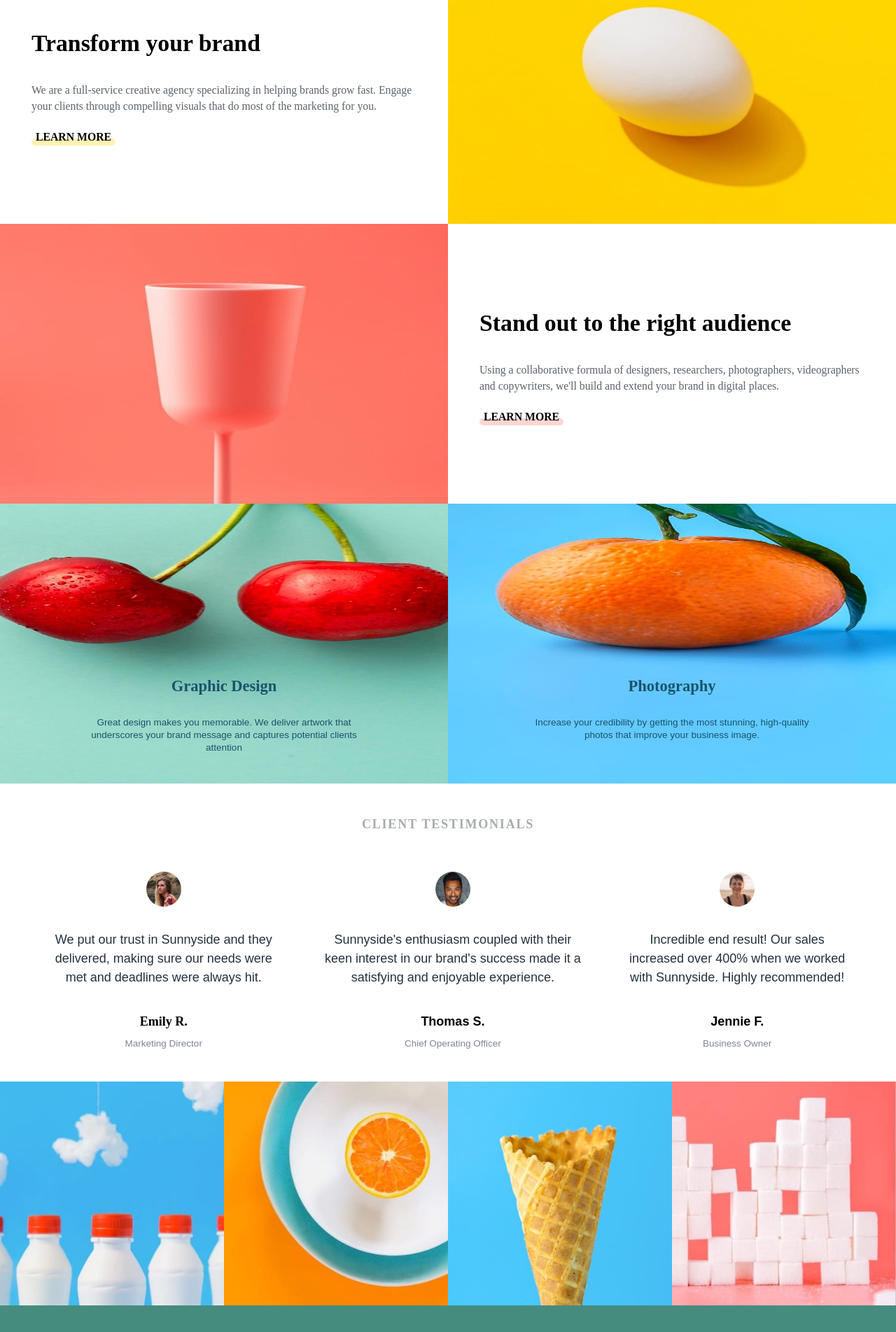
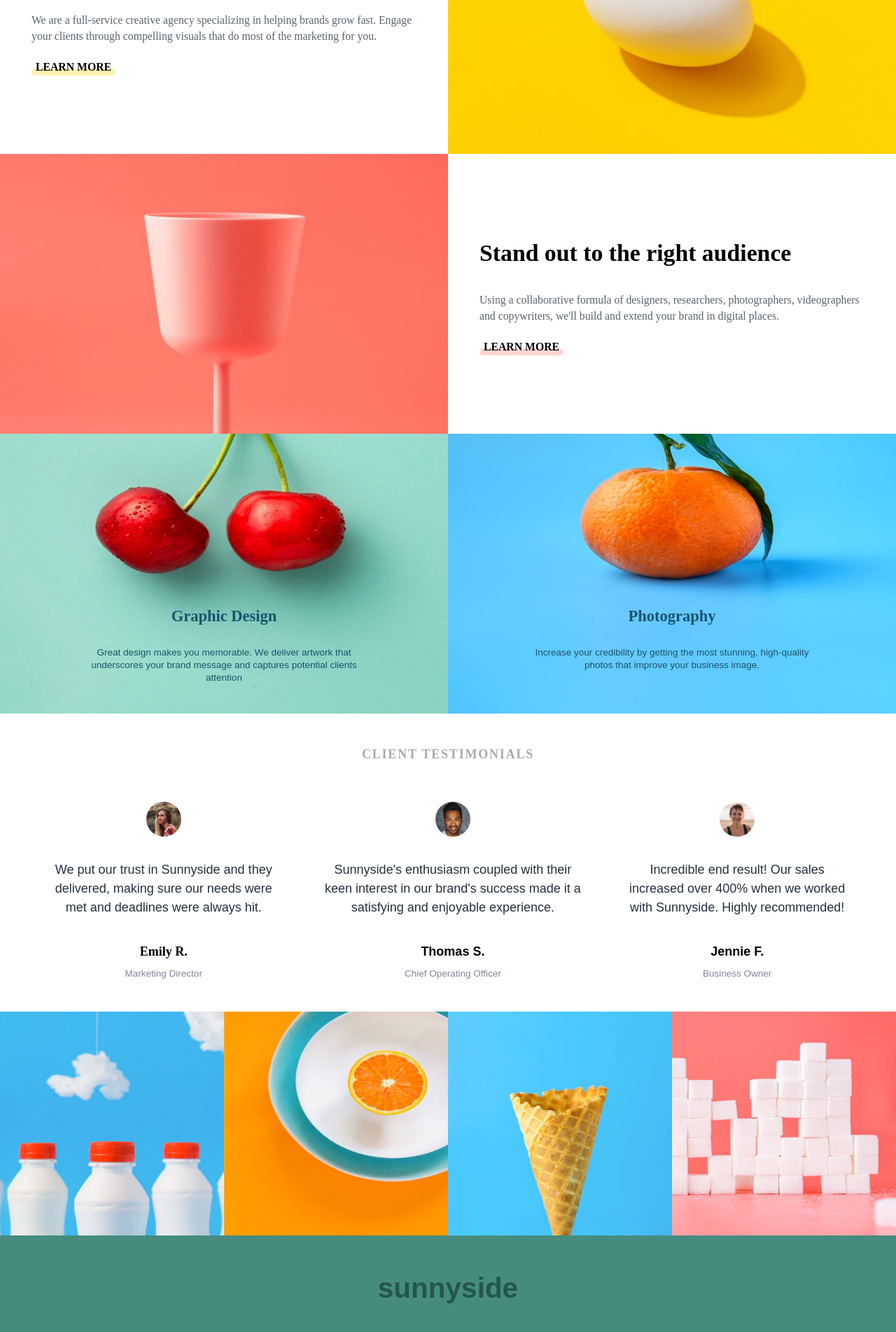
Before and after one commit to MikevPeeren/sunnyside-agency-landing-page, a Next.js app: page / in a window 1280 px wide. Shown: the part 880-2784 px from the top of the page at 70% size. Built offline with nearby package versions, Linux system fonts and the light colour scheme.

Commit message:
:sparkles: added media query hook

```diff
--- a/pages/index.tsx
+++ b/pages/index.tsx
@@ -7,7 +7,11 @@ import Testimonials from "../components/Testimonials";
 import ImageText from "../components/ImageText";
 import NavBar from "../components/NavBar";
 
+import useMediaQuery from "../utils/hooks/useMediaQuery";
+
 const Home: NextPage = () => {
+  const isDesktop = useMediaQuery("(min-width: 960px)");
+
   return (
     <div>
       <Head>
@@ -20,11 +24,15 @@ const Home: NextPage = () => {
         <div className="flex flex-col h-vh h-vw overflow-hidden">
           <div className="relative">
             <NavBar />
-            <div className="w-full relative h-[500px] md:h-[800px]">
+            <div className="w-full relative h-[500px] md:h-[700px]">
               <div className="absolute w-full">
-                <div className="w-full h-[500px] md:h-[800px] relative">
+                <div className="w-full h-[500px] md:h-[700px] relative">
                   <Image
-                    src="/mobile/image-header.jpg"
+                    src={
+                      isDesktop
+                        ? "/desktop/image-header.jpg"
+                        : "/mobile/image-header.jpg"
+                    }
                     alt="header image"
                     layout="fill"
                   />
@@ -51,7 +59,11 @@ const Home: NextPage = () => {
           <div className="md:flex md:flex-row">
             <div className="w-full md:w-2/4 h-[300px] md:h-[400px] relative md:order-2">
               <Image
-                src="/mobile/image-transform.jpg"
+                src={
+                  isDesktop
+                    ? "/desktop/image-transform.jpg"
+                    : "/mobile/image-transform.jpg"
+                }
                 alt="header image"
                 layout="fill"
               />
@@ -66,7 +78,11 @@ const Home: NextPage = () => {
           <div className="md:flex md:flex-row">
             <div className="w-full md:w-2/4 h-[300px] md:h-[400px] relative md:order-none">
               <Image
-                src="/mobile/image-stand-out.jpg"
+                src={
+                  isDesktop
+                    ? "/desktop/image-stand-out.jpg"
+                    : "/mobile/image-stand-out.jpg"
+                }
                 alt="header image"
                 layout="fill"
               />
@@ -83,7 +99,11 @@ const Home: NextPage = () => {
               <div className="absolute w-full">
                 <div className="w-full h-[650px] md:h-[400px] relative">
                   <Image
-                    src="/mobile/image-graphic-design.jpg"
+                    src={
+                      isDesktop
+                        ? "/desktop/image-graphic-design.jpg"
+                        : "/mobile/image-graphic-design.jpg"
+                    }
                     alt="header image"
                     layout="fill"
                   />
@@ -97,11 +117,19 @@ const Home: NextPage = () => {
             <div className="w-full relative h-[650px] md:h-[400px]">
               <div className="absolute w-full">
                 <div className="w-full h-[650px] md:h-[400px] relative">
-                  <Image
-                    src="/mobile/image-photography.jpg"
-                    alt="header image"
-                    layout="fill"
-                  />
+                  {isDesktop ? (
+                    <Image
+                      src="/desktop/image-photography.jpg"
+                      alt="header image"
+                      layout="fill"
+                    />
+                  ) : (
+                    <Image
+                      src="/mobile/image-photography.jpg"
+                      alt="header image"
+                      layout="fill"
+                    />
+                  )}
                 </div>
               </div>
               <ImageText
@@ -115,7 +143,11 @@ const Home: NextPage = () => {
             <div className="flex flex-row w-full">
               <div className="w-2/4">
                 <Image
-                  src="/mobile/image-gallery-milkbottles.jpg"
+                  src={
+                    isDesktop
+                      ? "/desktop/image-gallery-milkbottles.jpg"
+                      : "/mobile/image-gallery-milkbottles.jpg"
+                  }
                   alt="header image"
                   width={100}
                   height={100}
@@ -124,7 +156,11 @@ const Home: NextPage = () => {
               </div>
               <div className="w-2/4">
                 <Image
-                  src="/mobile/image-gallery-orange.jpg"
+                  src={
+                    isDesktop
+                      ? "/desktop/image-gallery-orange.jpg"
+                      : "/mobile/image-gallery-orange.jpg"
+                  }
                   alt="header image"
                   width={100}
                   height={100}
@@ -135,7 +171,11 @@ const Home: NextPage = () => {
             <div className="flex flex-row w-full">
               <div className="w-2/4">
                 <Image
-                  src="/mobile/image-gallery-cone.jpg"
+                  src={
+                    isDesktop
+                      ? "/desktop/image-gallery-cone.jpg"
+                      : "/mobile/image-gallery-cone.jpg"
+                  }
                   alt="header image"
                   width={100}
                   height={100}
@@ -144,7 +184,11 @@ const Home: NextPage = () => {
               </div>
               <div className="w-2/4">
                 <Image
-                  src="/mobile/image-gallery-sugar-cubes.jpg"
+                  src={
+                    isDesktop
+                      ? "/desktop/image-gallery-sugar-cubes.jpg"
+                      : "/mobile/image-gallery-sugar-cubes.jpg"
+                  }
                   alt="header image"
                   width={100}
                   height={100}
--- /dev/null
+++ b/utils/hooks/useMediaQuery.tsx
@@ -0,0 +1,19 @@
+import { useState, useEffect } from "react";
+
+const useMediaQuery = (query: string) => {
+  const [matches, setMatches] = useState(false);
+
+  useEffect(() => {
+    const media = window.matchMedia(query);
+    if (media.matches !== matches) {
+      setMatches(media.matches);
+    }
+    const listener = () => setMatches(media.matches);
+    window.addEventListener("resize", listener);
+    return () => window.removeEventListener("resize", listener);
+  }, [matches, query]);
+
+  return matches;
+};
+
+export default useMediaQuery;
```
Also changed, not shown: public/desktop/image-gallery-sugar-cubes.jpg (renamed from public/desktop/image-gallery-sugarcubes.jpg).
